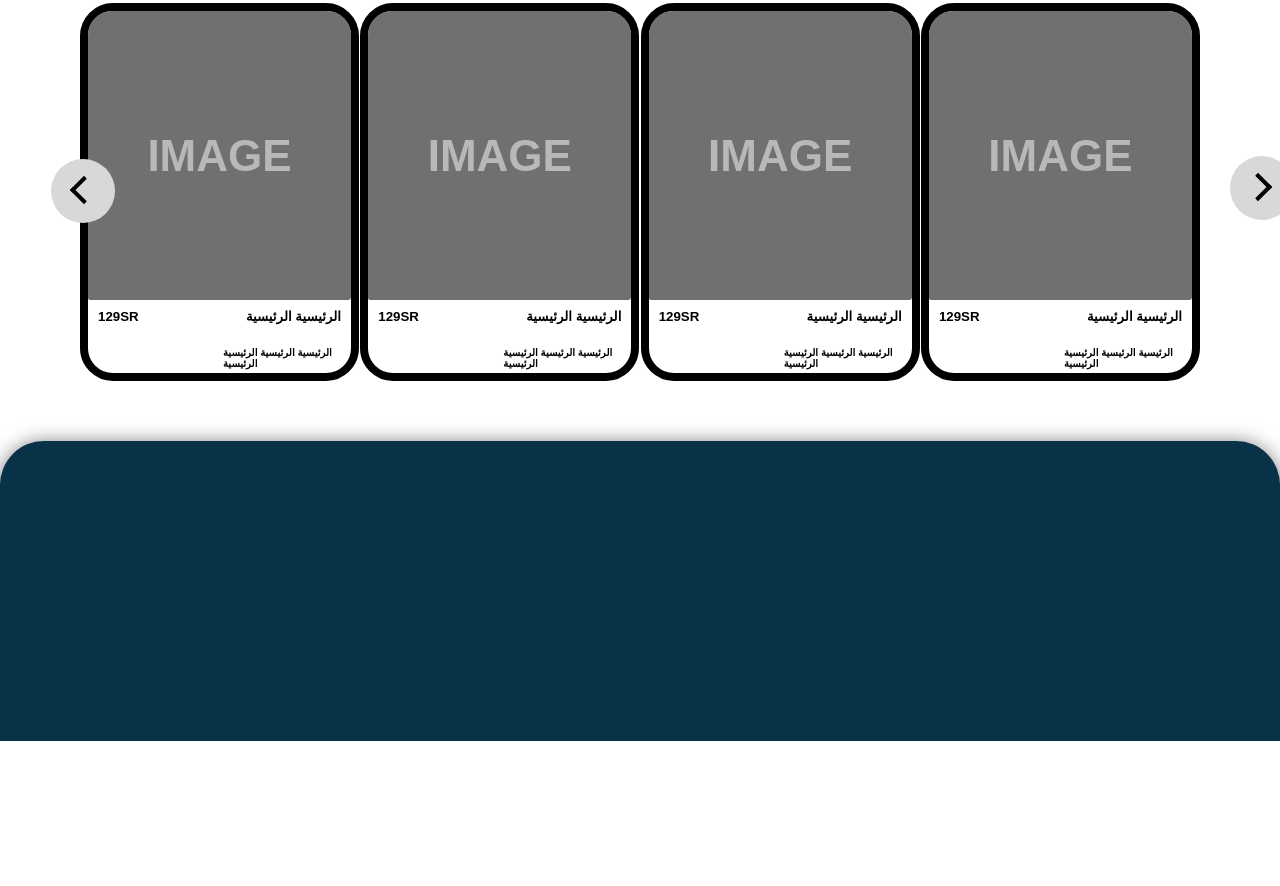
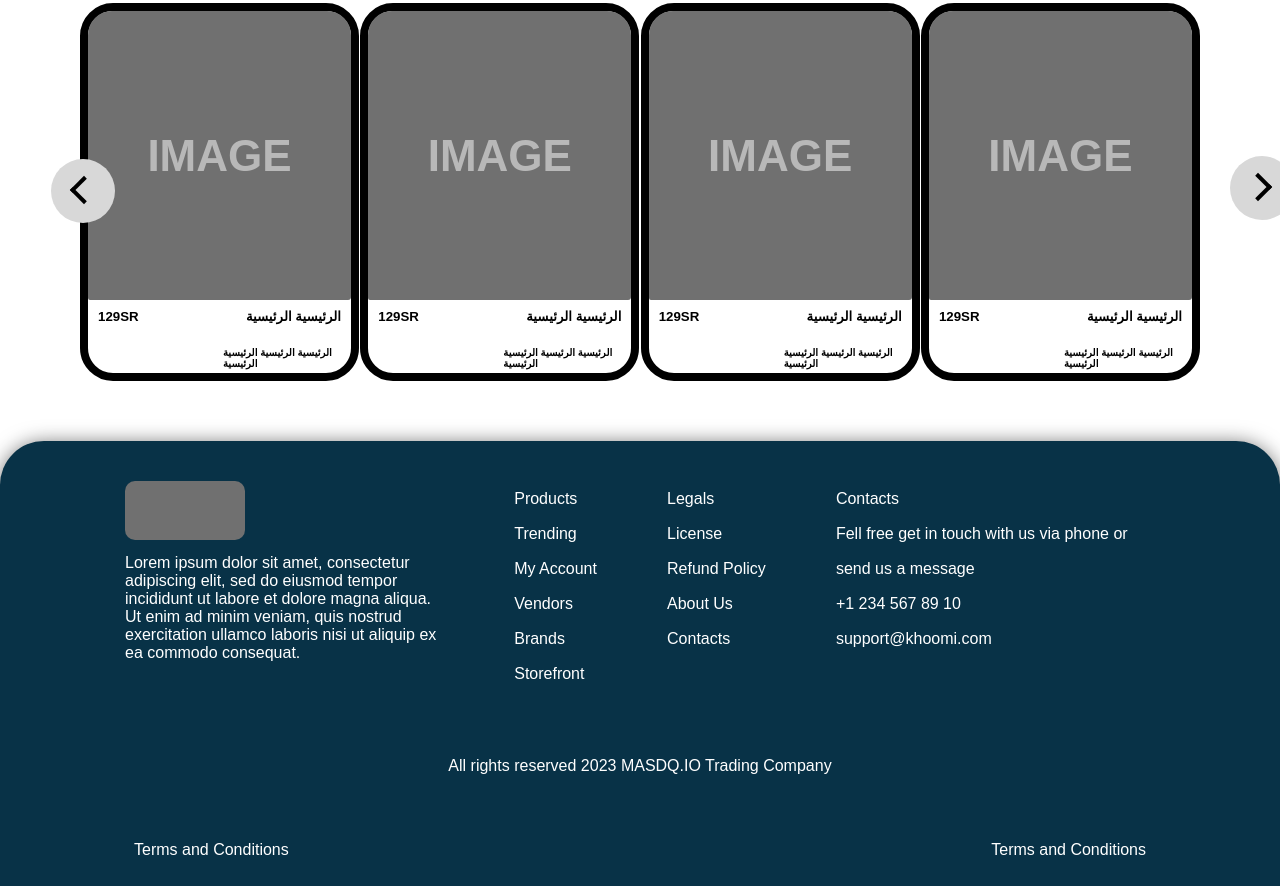
Before and after one commit to SaraAliNagy/twazon, a website: page twazon.html in a window 1280 px wide. Shown: the part 3456-4342 px from the top of the page. Before the commit the page ends 4197 px from the top, so only its background shows below. Drawn offline with Linux system fonts and the light colour scheme.

Commit message:
Done page

```diff
--- a/css/twazon.css
+++ b/css/twazon.css
@@ -381,9 +381,67 @@
 
 footer{
   background-color: #083247;
-  height: 300px;
+  height: 445px;
   margin-top: 60px;
   border-top-left-radius: 44px;
   border-top-right-radius: 44px;
   box-shadow: 0 2px 20px #707070;
+
+
+  padding: 40px 90px; /*top left bottom right */
 }
+.topSections{
+  display: flex;
+  justify-content: space-around;
+}
+
+.sectionOne{
+  width: 319px;
+}
+.sectionOne p{
+  font-size: 16px;
+  color: white;
+  margin-top: 10px;
+}
+
+.sectionTwo ul{
+  font-size: 16px;
+  color: white;
+  line-height: 35px;
+  list-style: none;
+}
+
+.sectionThree ul{
+  font-size: 16px;
+  color: white;
+  line-height: 35px;
+  list-style: none;
+}
+.footerLogo{
+    height: 59px;
+    width: 120px;
+    background-color: #707070;
+    border-radius: 10px;
+    display: inline-block;
+}
+
+.sectionFour{
+  width: 319px;
+  font-size: 16px;
+  color: white;
+  line-height: 35px;
+}
+.allReserved{
+  text-align: center;
+  font-size: 16px;
+  color: white;
+  line-height: 150px;
+}
+
+.end{
+  display: flex;
+  justify-content: space-between;
+  font-size: 16px;
+  color: white;
+  padding: 0 44px;
+}
--- a/twazon.html
+++ b/twazon.html
@@ -259,7 +259,46 @@
     </div>
 
     <footer>
-
+      <div class="topSections">
+      <div class="sectionOne">
+        <div class="footerLogo"></div>
+        <p>Lorem ipsum dolor sit amet, consectetur adipiscing elit, sed do eiusmod tempor
+          incididunt ut labore et dolore magna aliqua. Ut enim ad minim veniam, quis nostrud
+          exercitation ullamco laboris nisi ut aliquip ex ea commodo consequat.</p>
+      </div>
+      <div class="sectionTwo">
+        <ul>
+          <li>Products</li>
+          <li>Trending</li>
+          <li>My Account</li>
+          <li>Vendors</li>
+          <li>Brands</li>
+          <li>Storefront</li>
+        </ul>
+      </div>
+      <div class="sectionThree">
+        <ul>
+          <li>Legals</li>
+          <li>License</li>
+          <li>Refund Policy</li>
+          <li>About Us</li>
+          <li>Contacts</li>
+        </ul>
+      </div>
+      <div class="sectionFour">
+        <p>Contacts</p>
+        <p>Fell free get in touch with us via phone or send us a message</p>
+        <p>+1 234 567 89 10</p>
+        <p>support@khoomi.com</p>
+      </div>
+      </div>
+      <div class="allReserved">
+        <p>All rights reserved 2023 MASDQ.IO Trading Company</p>
+      </div>
+      <div class="end">
+        <p>Terms and Conditions</p>
+        <p>Terms and Conditions</p>
+      </div>
     </footer>
 
 
```
